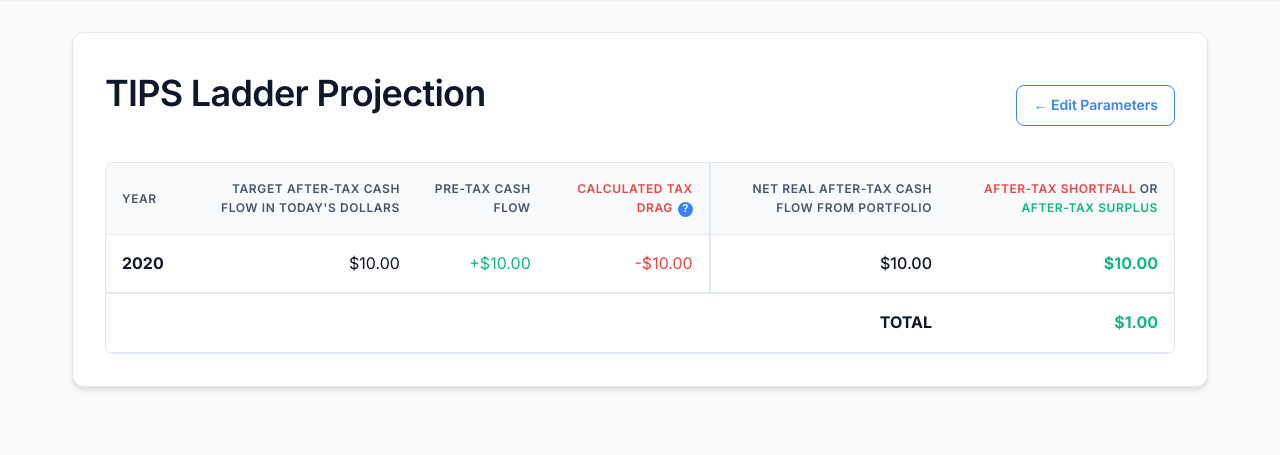
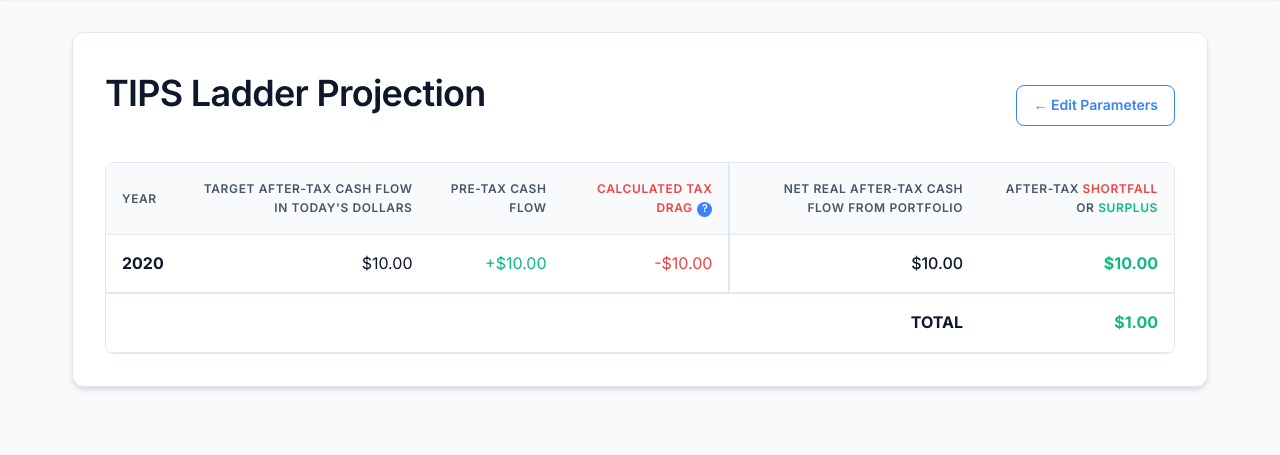
Before and after one commit to jacoxnet/TIPS-AI-Project, a Django app: template templates/ladder_display.html in a window 1280 px wide. Shown: the part 75-530 px from the top of the page. Run offline with Django 5.2, Linux system fonts and the light colour scheme; the template is opened without the code that fills it: most values are stand-ins (such as "Sample title", 1, 10 or a date in 2020).

Commit message:
minor word changes on results page column headings

```diff
--- a/templates/ladder_display.html
+++ b/templates/ladder_display.html
@@ -27,16 +27,16 @@
                     <th class="text-right">{% if use_pretax %}Target Pre-Tax Cash Flow{% else %}Target After-Tax Cash Flow in Today's Dollars{% endif %}</th>
                     <th class="text-right">Pre-Tax Cash Flow</th>
                     {% if tax_effect_inflation %}
-                    <th class="text-right">Phantom Income on Principal Adjustment<button type="button" class="help-icon" data-modal="helpModalPhantom" aria-label="Help">?</button></th>
+                    <th class="text-right">Phantom Income on Principal Increase<button type="button" class="help-icon" data-modal="helpModalPhantom" aria-label="Help">?</button></th>
                     {% endif %}
                     <th class="text-right text-danger">Calculated Tax Drag<button type="button" class="help-icon" data-modal="helpModalTaxDrag" aria-label="Help">?</button></th>
                     <th class="text-right" style="border-left: 2px solid var(--border-color);">Net Real After-Tax Cash
                         Flow from Portfolio</th>
                     {% if use_pretax %}
-                    <th class="text-right"><span class="text-danger">Pre-Tax Shortfall</span><span> or </span><span class="text-success">Pre-Tax Surplus</span></th>
+                    <th class="text-right"><span>Pre-Tax </span><span class="text-danger">Shortfall</span><span> or </span><span class="text-success">Surplus</span></th>
                     {% endif %}
-                    <th class="text-right"><span class="text-danger">After-Tax Shortfall</span><span> or
-                        </span><span class="text-success">After-Tax Surplus</span></th>
+                    <th class="text-right"><span>After-Tax </span><span class="text-danger">Shortfall</span><span> or
+                        </span><span class="text-success">Surplus</span></th>
                 </tr>
             </thead>
             <tbody>
```
